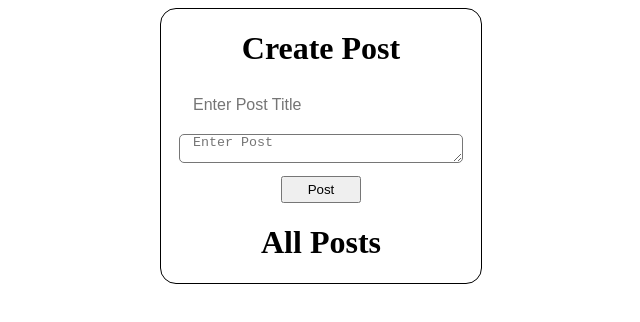
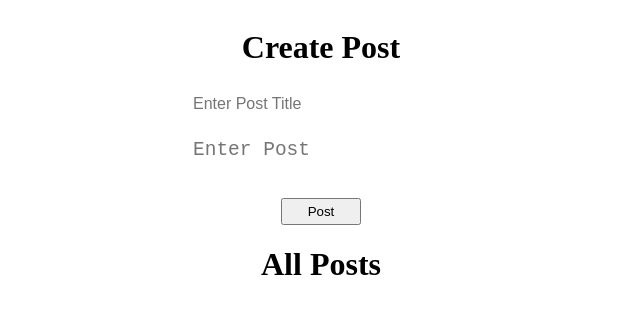
Before and after one commit to polevoyd/crud-redux-example, a React (Create React App) app: page / in a window 1280 px wide. Shown: the top 322 px of the page, without its empty margins (319-959 px from the left). Built offline with nearby package versions, Linux system fonts and the light colour scheme.

Commit message:
initiating

```diff
--- a/src/index.css
+++ b/src/index.css
@@ -6,7 +6,7 @@
      margin: 0 auto;
      display: grid;
 
-     border: 1px solid black;
+     /* border: 1px solid black; */
      border-radius: 1em;
      max-width: 20em;
      max-height: 30em;
@@ -36,7 +36,7 @@
      width: 80%;
      height: 2em;
      border-radius: 5px;
-     font-size: em;
+     font-size: 1.5em;
      max-width: 20em;
 
  }
@@ -50,7 +50,9 @@
     margin: 0 auto;
  }
 
- input, textarea:focus {
-     outline: none;
-     border: none;
- }
+input:required, textarea:required {
+    box-shadow:none;
+    outline: none;
+    border: none;
+    resize: none;
+}
```
